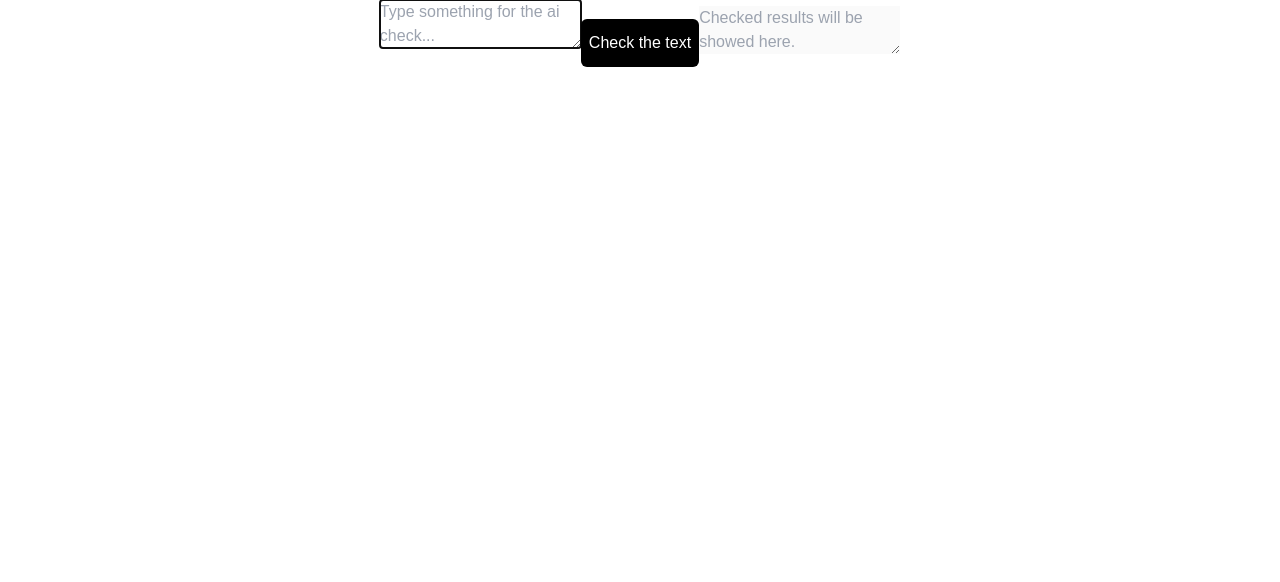
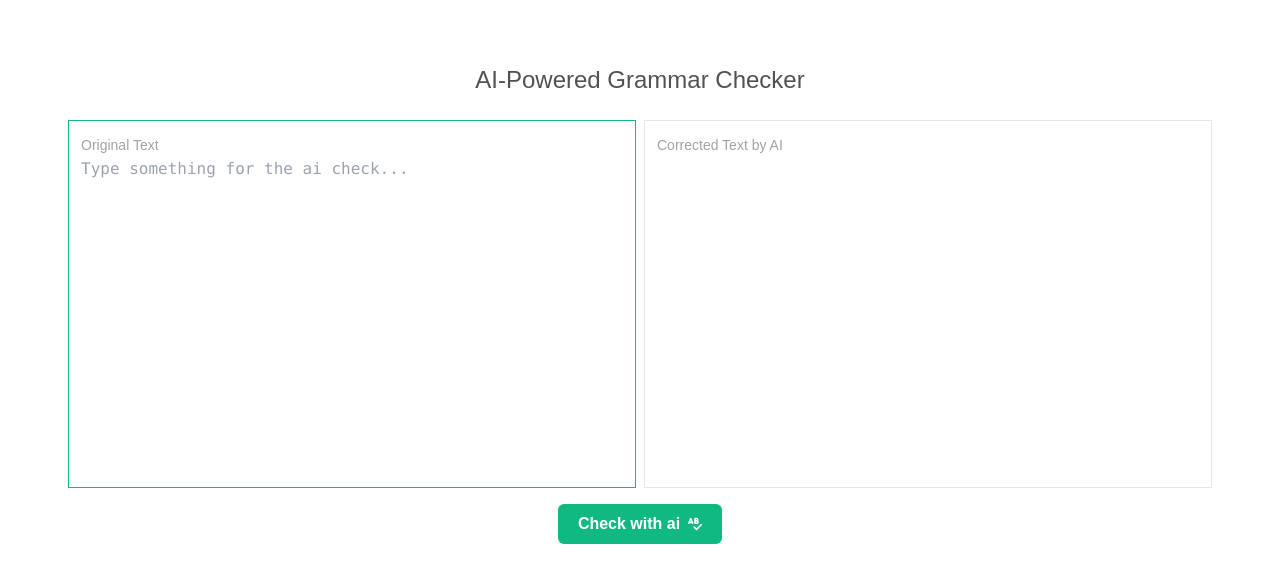
Before and after one commit to elinoza/text-perfector, a Next.js app: page / in a window 1280 px wide. Shown: the top 582 px of the page. Built offline with nearby package versions, Linux system fonts and the light colour scheme; no server answers; what @ai-sdk/azure would draw is missing.

Commit message:
all features added.

```diff
--- /dev/null
+++ b/app/_components/Diff.tsx
@@ -0,0 +1,27 @@
+import { diffChars } from "diff";
+import React from "react";
+
+const DiffViewer = ({ one, other }: { one: string; other: string }) => {
+  // Get diff using Diff.diffChars
+  const diff = diffChars(one, other);
+
+  return (
+    <div className="font-mono text-md">
+      {diff.map((part, index) => {
+        const style = part.added
+          ? "bg-green-200 text-green-800"
+          : part.removed
+          ? "bg-red-200 text-red-800 hidden"
+          : "bg-white text-black";
+
+        return (
+          <span key={index} className={style}>
+            {part.value}
+          </span>
+        );
+      })}
+    </div>
+  );
+};
+
+export default DiffViewer;
--- /dev/null
+++ b/app/_components/MainForm.tsx
@@ -0,0 +1,65 @@
+"use client";
+import { useFormState, useFormStatus } from "react-dom";
+import { useState } from "react";
+
+import { makePerfect } from "../actions";
+import DiffViewer from "./Diff";
+import { FaSpellCheck } from "react-icons/fa6";
+
+export function SubmitButton() {
+  const { pending } = useFormStatus();
+  return (
+    <button
+      type="submit"
+      disabled={pending}
+      className="flex items-center justify-center bg-emerald-500 w-auto px-5 py-2 text-white font-bold rounded-md border-neutral-300"
+    >
+      {pending ? "loading..." : "Check with ai"}
+      <span className="text-sm ml-2">
+        <FaSpellCheck />
+      </span>
+    </button>
+  );
+}
+
+const initialState = {
+  message: "",
+};
+
+const MainForm = () => {
+  const [oldCode, setOldCode] = useState<string>("hello");
+  const [state, formAction] = useFormState(makePerfect, initialState);
+  const { pending } = useFormStatus();
+  return (
+    <form
+      action={formAction}
+      className="flex flex-col items-center jusitfy-center w-full "
+    >
+      <div className="flex m-5 h-[368px] w-full">
+        {" "}
+        <div className="flex-1 m-1 p-3 border h-full border-neutral-200 overflow-auto has-[:focus]:border-emerald-500 ">
+          <label htmlFor="uncheckedText" className="text-sm text-neutral-400">
+            Original Text
+          </label>{" "}
+          <textarea
+            className="w-full h-full resize-none focus:outline-none font-mono text-md"
+            id="uncheckedText"
+            name="uncheckedText"
+            placeholder="Type something for the ai check..."
+            onChange={(e) => setOldCode(e.target.value)}
+            autoFocus
+          />
+        </div>
+        <div className="flex-1 m-1 h-full p-3 border border-neutral-200 overflow-auto">
+          <span className="text-sm text-neutral-400">
+            {" "}
+            Corrected Text by AI
+          </span>{" "}
+          <DiffViewer one={oldCode} other={state?.message} />
+        </div>
+      </div>
+      <SubmitButton />
+    </form>
+  );
+};
+export default MainForm;
--- a/app/actions.ts
+++ b/app/actions.ts
@@ -1,16 +1,22 @@
 "use server";
 
-import azure from "../azure";
+import azure from "../utils/azure";
 import { generateText } from "ai";
 
-export async function makePerfect(prevState: any, e: FormData) {
-  const userPrompt = e.get("uncheckedText") || "Why is sky Blue?";
-  console.log(typeof userPrompt);
+export type State = {
+  message: string | null;
+};
+
+export async function makePerfect(prevState: State, e: FormData) {
+  const userPrompt = e.get("uncheckedText");
+  if (!userPrompt) {
+    return { message: "Please provide a text for spell check." };
+  }
   const { text } = await generateText({
     model: azure("gpt-35-turbo-1106"),
     prompt: userPrompt.toString(),
     system:
-      "You are here to correct grammar mistakes in user-provided sentences. Please correct the mistakes in the following sentence and only change the incorrect words.Incorrect Sentence: They is playing football.Correction:They are playing football.",
+      "You are here to correct grammar mistakes in user-provided sentences. Please correct the mistakes in the following sentence and only change the incorrect words.Incorrect Sentence: They is playing football.Correction:They are playing football.If user gives a sentence which is already correct. Give the same prompt as output. Don't chat with the user.",
   });
   return {
     message: text,
--- a/app/page.tsx
+++ b/app/page.tsx
@@ -1,40 +1,10 @@
-"use client";
-
-import { useFormState } from "react-dom";
-import { makePerfect } from "./actions";
-
-const initialState = {
-  message: "",
-};
+import MainForm from "./_components/MainForm";
 
 export default function Home() {
-  const [state, formAction] = useFormState(makePerfect, initialState);
   return (
-    <main className="flex items-center justify-center">
-      <form action={formAction}>
-        <textarea
-          id="uncheckedText"
-          name="uncheckedText"
-          placeholder="Type something for the ai check..."
-          autoFocus
-        />
-        <button
-          type="submit"
-          className="bg-black px-2 py-3 text-white rounded-md border-neutral-300"
-        >
-          Check the text
-        </button>
-      </form>
-      <div className="">
-        <textarea
-          className="w-full h-full"
-          id="checkedText"
-          name="checkedText"
-          placeholder="Checked results will be showed here."
-          value={state.message}
-          disabled
-        />
-      </div>
+    <main className="flex flex-col items-center justify-center mt-16 mx-16">
+      <h5 className="text-2xl text-neutral-600">AI-Powered Grammar Checker</h5>
+      <MainForm />
     </main>
   );
 }
--- a/package.json
+++ b/package.json
@@ -10,9 +10,13 @@
   },
   "dependencies": {
     "@ai-sdk/azure": "^0.0.40",
+    "@types/diff": "^5.2.2",
+    "ai": "^3.4.7",
+    "diff": "^7.0.0",
     "next": "14.2.13",
     "react": "^18",
-    "react-dom": "^18"
+    "react-dom": "^18",
+    "react-icons": "^5.3.0"
   },
   "devDependencies": {
     "@types/node": "^20",
```
Also changed, not shown: utils/azure.ts (renamed from azure.ts), 1 other file (tests, documents, lock files or other folders).
